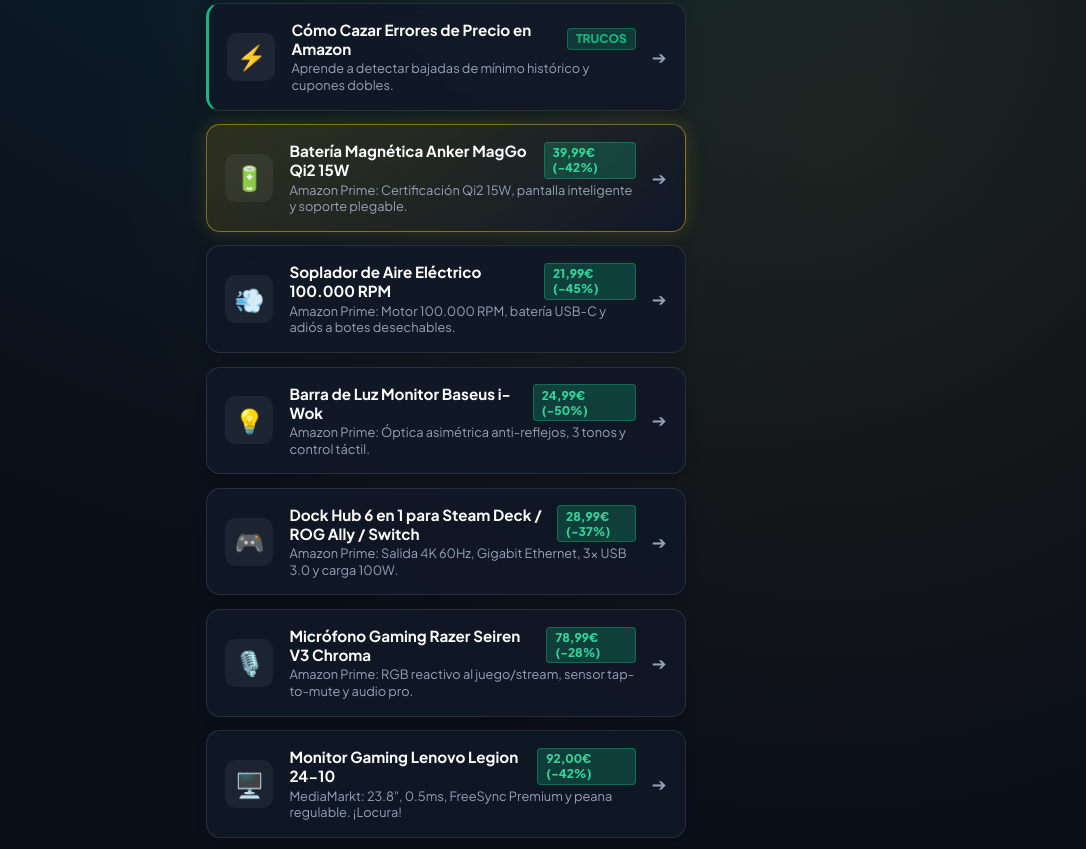
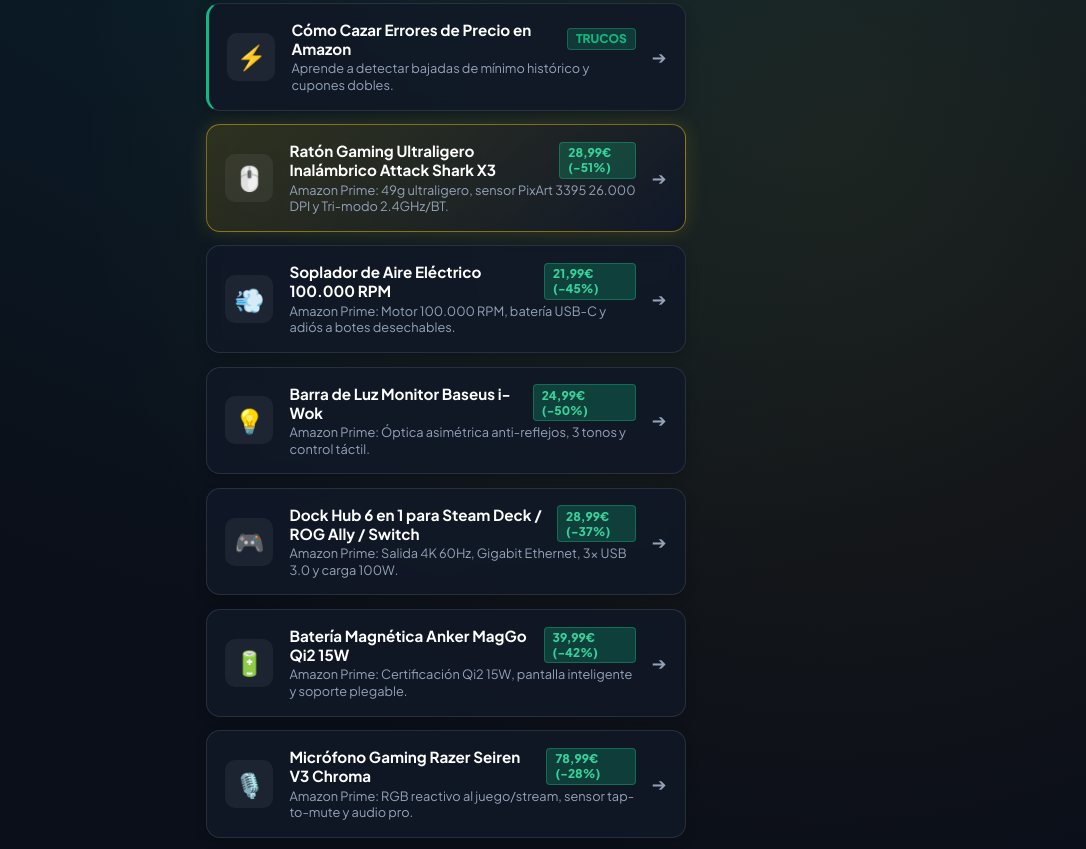
Before and after one commit to minguez31/chollostech-bio, a plain HTML site: page index.html in a window 1280 px wide. Shown: the part 545-1394 px from the top of the page, without its empty margins (194-1280 px from the left). Drawn offline with Linux system fonts and the light colour scheme.

Commit message:
feat(bio): destacar oferta raton ultraligero attack shark x3 video 10

```diff
--- a/index.html
+++ b/index.html
@@ -282,11 +282,11 @@
       </a>
 
       <!-- Chollo Dinámico -->
-      <a href="https://www.amazon.es/dp/B0CFDQ7CL5?tag=chollostech0e-21" target="_blank" rel="noopener" class="link-card featured-deal">
-        <div class="icon-box">🔋</div>
+      <a href="https://www.amazon.es/s?k=Attack+Shark+X3+PixArt+3395&tag=chollostech0e-21" target="_blank" rel="noopener" class="link-card featured-deal">
+        <div class="icon-box">🖱️</div>
         <div class="link-info">
-          <div class="link-title">Batería Magnética Anker MagGo Qi2 15W <span class="price-pill">39,99€ (-42%)</span></div>
-          <div class="link-sub">Amazon Prime: Certificación Qi2 15W, pantalla inteligente y soporte plegable.</div>
+          <div class="link-title">Ratón Gaming Ultraligero Inalámbrico Attack Shark X3 <span class="price-pill">28,99€ (-51%)</span></div>
+          <div class="link-sub">Amazon Prime: 49g ultraligero, sensor PixArt 3395 26.000 DPI y Tri-modo 2.4GHz/BT.</div>
         </div>
         <div class="arrow-icon">➔</div>
       </a>
@@ -317,6 +317,16 @@
         <div class="link-info">
           <div class="link-title">Dock Hub 6 en 1 para Steam Deck / ROG Ally / Switch <span class="price-pill">28,99€ (-37%)</span></div>
           <div class="link-sub">Amazon Prime: Salida 4K 60Hz, Gigabit Ethernet, 3x USB 3.0 y carga 100W.</div>
+        </div>
+        <div class="arrow-icon">➔</div>
+      </a>
+
+      <!-- Chollo Dinámico -->
+      <a href="https://www.amazon.es/dp/B0CFDQ7CL5?tag=chollostech0e-21" target="_blank" rel="noopener" class="link-card">
+        <div class="icon-box">🔋</div>
+        <div class="link-info">
+          <div class="link-title">Batería Magnética Anker MagGo Qi2 15W <span class="price-pill">39,99€ (-42%)</span></div>
+          <div class="link-sub">Amazon Prime: Certificación Qi2 15W, pantalla inteligente y soporte plegable.</div>
         </div>
         <div class="arrow-icon">➔</div>
       </a>
```
